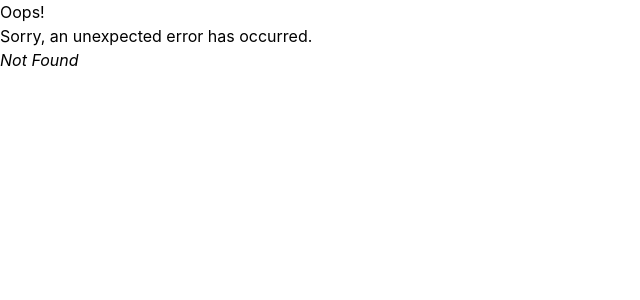
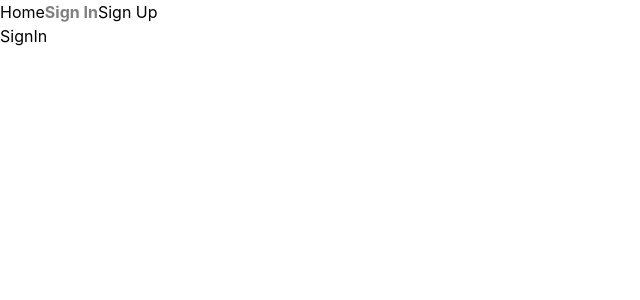
Before and after one commit to kbu715/wanted-pre-onboarding-challenge-fe-1, a React (Create React App) app: page /sign-in in a window 1280 px wide. Before the commit this address had no page. Shown: the top 300 px of the page, without its empty margins (0-640 px from the left). Built offline with nearby package versions, Linux system fonts and the light colour scheme.

Commit message:
feat: basic routing

```diff
--- a/src/App.css
+++ b/src/App.css
@@ -1,38 +1,5 @@
-.App {
-  text-align: center;
+
+.nav-active {
+  color: grey;
+  font-weight: bold;
 }
-
-.App-logo {
-  height: 40vmin;
-  pointer-events: none;
-}
-
-@media (prefers-reduced-motion: no-preference) {
-  .App-logo {
-    animation: App-logo-spin infinite 20s linear;
-  }
-}
-
-.App-header {
-  background-color: #282c34;
-  min-height: 100vh;
-  display: flex;
-  flex-direction: column;
-  align-items: center;
-  justify-content: center;
-  font-size: calc(10px + 2vmin);
-  color: white;
-}
-
-.App-link {
-  color: #61dafb;
-}
-
-@keyframes App-logo-spin {
-  from {
-    transform: rotate(0deg);
-  }
-  to {
-    transform: rotate(360deg);
-  }
-}
--- a/src/App.tsx
+++ b/src/App.tsx
@@ -1,25 +1,49 @@
-import logo from "./logo.svg";
 import "./App.css";
+import { BrowserRouter, NavLink, Routes, Route } from "react-router-dom";
+import Home from "./pages/Home";
+import SignIn from "./pages/auth/SignIn";
+import SignUp from "./pages/auth/SignUp";
+import Error from "./pages/Error";
 
 function App() {
+  let activeClassName = "nav-active";
   return (
-    <div className="App">
-      <header className="App-header">
-        <img src={logo} className="App-logo" alt="logo" />
-        <h1 className="font-bold underline text-3xl">Hello World~</h1>
-        <p>
-          Edit <code>src/App.tsx</code> and save to reload.
-        </p>
-        <a
-          className="App-link"
-          href="https://reactjs.org"
-          target="_blank"
-          rel="noopener noreferrer"
-        >
-          Learn React
-        </a>
-      </header>
-    </div>
+    <BrowserRouter>
+      <div className="App">
+        <nav>
+          <NavLink
+            to=""
+            className={({ isActive }) =>
+              isActive ? activeClassName : undefined
+            }
+          >
+            Home
+          </NavLink>
+          <NavLink
+            to="sign-in"
+            className={({ isActive }) =>
+              isActive ? activeClassName : undefined
+            }
+          >
+            Sign In
+          </NavLink>
+          <NavLink
+            to="sign-up"
+            className={({ isActive }) =>
+              isActive ? activeClassName : undefined
+            }
+          >
+            Sign Up
+          </NavLink>
+        </nav>
+        <Routes>
+          <Route path="/" element={<Home />} />
+          <Route path="/sign-in" element={<SignIn />} />
+          <Route path="/sign-up" element={<SignUp />} />
+          <Route path="*" element={<Error />} />
+        </Routes>
+      </div>
+    </BrowserRouter>
   );
 }
 
--- /dev/null
+++ b/src/components/AuthGuard.tsx
@@ -0,0 +1,10 @@
+// For routes that can only be accessed by authenticated users
+const AuthGuard = ({ children }: { children: React.ReactNode }) => {
+  // if (!token) {
+  //   return <Redirect to="/auth/sign-in" />;
+  // }
+
+  return children;
+};
+
+export default AuthGuard;
--- /dev/null
+++ b/src/components/GuestGuard.tsx
@@ -0,0 +1,10 @@
+// For routes that can only be accessed by authenticated users
+const GuestGuard = ({ children }: { children: React.ReactNode }) => {
+  // if (token) {
+  //   return <Redirect to="/" />;
+  // }
+
+  return children;
+};
+
+export default GuestGuard;
--- a/src/index.tsx
+++ b/src/index.tsx
@@ -3,29 +3,13 @@ import ReactDOM from "react-dom/client";
 import "./index.css";
 import App from "./App";
 import reportWebVitals from "./reportWebVitals";
-import { createBrowserRouter, RouterProvider } from "react-router-dom";
-import Auth from "./Auth";
-import ErrorPage from "./ErrorPage";
-
-const router = createBrowserRouter([
-  {
-    path: "/",
-    element: <App />,
-    errorElement: <ErrorPage />,
-  },
-  {
-    path: "/auth",
-    element: <Auth />,
-    errorElement: <ErrorPage />,
-  },
-]);
 
 const root = ReactDOM.createRoot(
   document.getElementById("root") as HTMLElement
 );
 root.render(
   <React.StrictMode>
-    <RouterProvider router={router} />
+    <App />
   </React.StrictMode>
 );
 
--- /dev/null
+++ b/src/pages/Home.tsx
@@ -0,0 +1,5 @@
+const Home = () => {
+  return <div>Home</div>;
+};
+
+export default Home;
--- /dev/null
+++ b/src/pages/auth/SignIn.tsx
@@ -0,0 +1,5 @@
+const SignIn = () => {
+  return <div>SignIn</div>;
+};
+
+export default SignIn;
--- /dev/null
+++ b/src/pages/auth/SignUp.tsx
@@ -0,0 +1,5 @@
+const SignUp = () => {
+  return <div>SignUp</div>;
+};
+
+export default SignUp;
--- /dev/null
+++ b/src/routes/index.ts
@@ -0,0 +1,31 @@
+import AuthGuard from "../components/AuthGuard";
+import SignIn from "../pages/auth/SignIn";
+import SignUp from "../pages/auth/SignUp";
+import Main from "../pages/Home";
+import GuestGuard from "../components/GuestGuard";
+
+const authRoutes = [
+  {
+    id: "로그인",
+    path: "/auth/sign-in",
+    guard: GuestGuard,
+    component: SignIn,
+  },
+  {
+    id: "회원가입",
+    path: "/auth/sign-up",
+    guard: GuestGuard,
+    component: SignUp,
+  },
+];
+
+const mainRoutes = [
+  {
+    id: "투두리스트",
+    path: "/",
+    guard: AuthGuard,
+    component: Main,
+  },
+];
+
+export { authRoutes, mainRoutes };
```
Also changed, not shown: src/pages/Error.tsx (renamed from src/ErrorPage.tsx).
